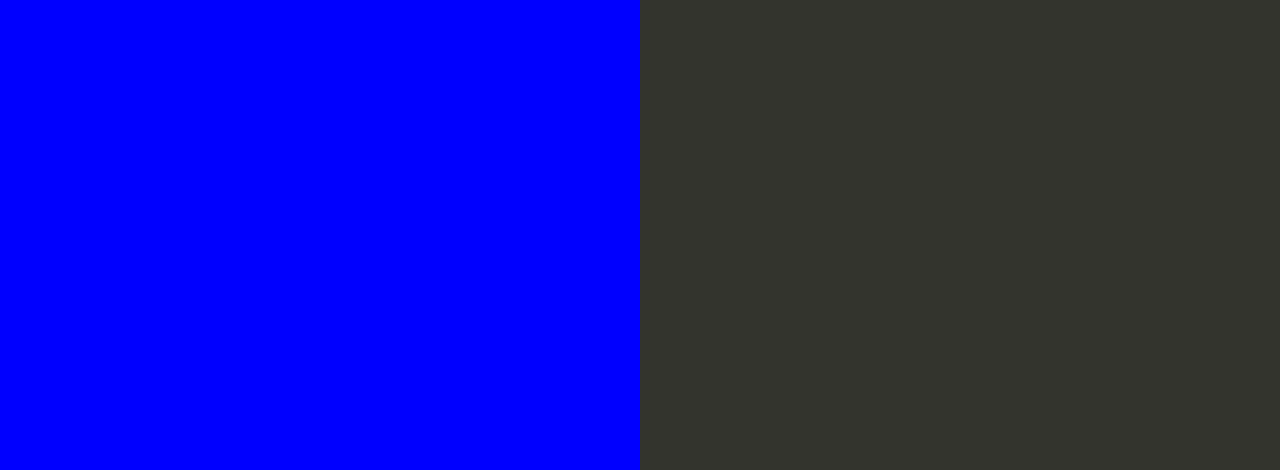
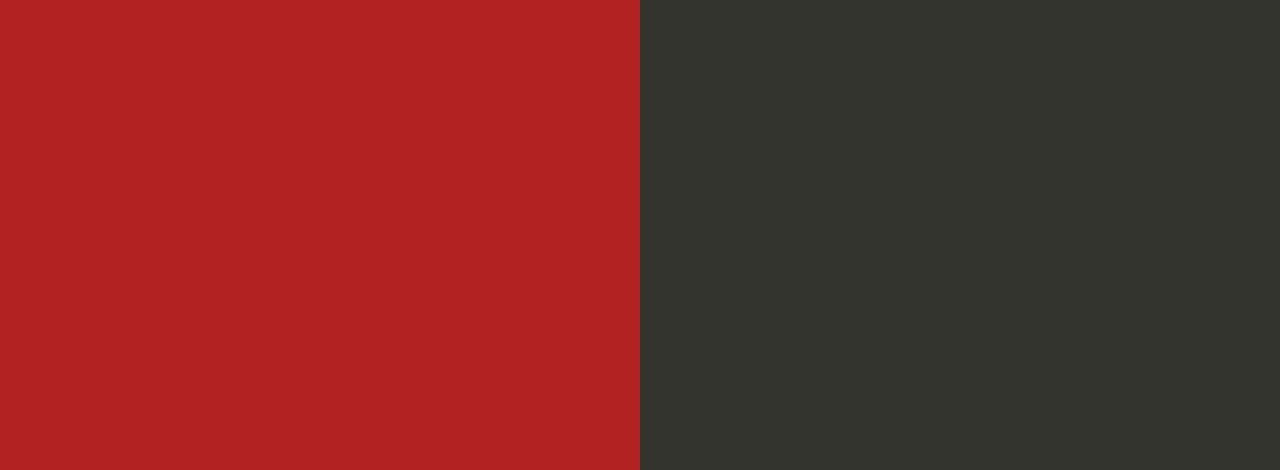
Before and after one commit to Bilgecrank/nodejs-v2-blue, a website: page index.html in a window 1280 px wide. Shown: the part 330-800 px from the top of the page. Drawn offline with Linux system fonts and the light colour scheme.

Commit message:
Changed to red(tomato).
Lovely colors.

```diff
--- a/index.html
+++ b/index.html
@@ -35,7 +35,7 @@
 
         text-align: right;
         padding-top: 11em;
-        background-color: blue;
+        background-color: #b22222;
 
       }
       .textColumn p {
```
